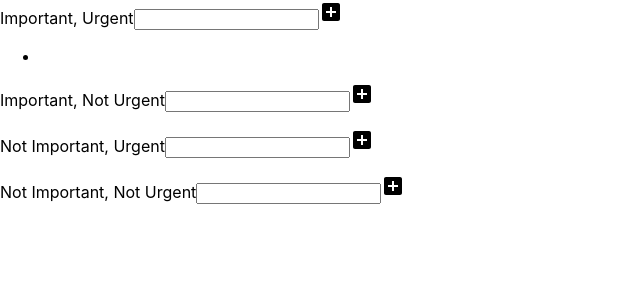
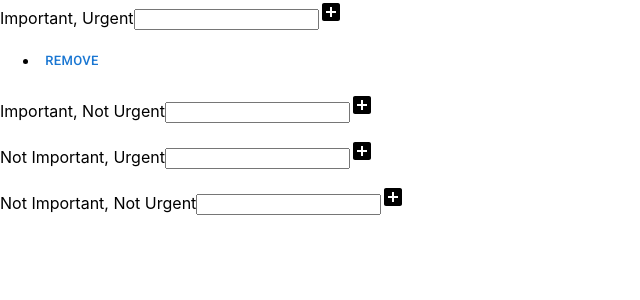
Before and after one commit to mgnjn/eisenhower, a React (Create React App) app: page / in a window 1280 px wide. Both pictures are taken after a click on the icon 330 px from the left and 12 px from the top of the page. Shown: the top 300 px of the page, without its empty margins (0-640 px from the left). Built offline with nearby package versions, Linux system fonts and the light colour scheme.

Commit message:
Remove functionality

```diff
--- a/package.json
+++ b/package.json
@@ -38,5 +38,8 @@
       "last 1 firefox version",
       "last 1 safari version"
     ]
+  },
+  "devDependencies": {
+    "eslint-plugin-react-hooks": "^4.4.0"
   }
 }
--- a/src/components/Todo.js
+++ b/src/components/Todo.js
@@ -1,7 +1,24 @@
-import React from "react";
+import React, { useState } from "react";
 
-function Todo({ todo }) {
-  return <li>{todo.text}</li>;
+import { Button } from "@mui/material";
+function Todo({ todo, removeTodo }) {
+  return (
+    <>
+      <li>
+        {todo.text}
+        <Button
+          size="small"
+          variant="text"
+          onClick={() => {
+            removeTodo(todo.id);
+          }}
+        >
+          Remove
+        </Button>
+        <br></br>
+      </li>
+    </>
+  );
 }
 
 export default Todo;
--- a/src/components/TodoForm.js
+++ b/src/components/TodoForm.js
@@ -5,7 +5,6 @@ import { useState } from "react";
 import TodoList from "./TodoList";
 
 function TodoForm({ type }) {
-  const [index, setIndex] = useState(0);
   const [todos, setTodos] = useState([]);
   const [input, setInput] = useState("");
 
@@ -14,16 +13,18 @@ function TodoForm({ type }) {
   };
 
   const addTodo = (e) => {
-    e.preventDefault();
-
+    const id = Date.now();
     const newTodo = Object.assign({
-      key: Date.now(),
+      key: id,
+      id: id,
       text: input,
       checked: false,
-      delete: false,
+      deleted: false,
     });
 
     setTodos((todos) => [...todos, newTodo]);
+
+    e.preventDefault();
   };
 
   return (
@@ -39,7 +40,7 @@ function TodoForm({ type }) {
           <AddBoxIcon onClick={(e) => addTodo(e)} />
         </form>
       </div>
-      <div>{<TodoList todos={todos} />}</div>
+      <div>{<TodoList todos={todos} setTodos={setTodos} />}</div>
     </>
   );
 }
--- a/src/components/TodoList.js
+++ b/src/components/TodoList.js
@@ -1,13 +1,17 @@
-import React from "react";
+import React, { useState } from "react";
 import Todo from "./Todo";
 
-function TodoList({ todos }) {
+function TodoList({ todos, setTodos }) {
+  const removeTodo = (id) => {
+    const newTodos = todos.filter((todo) => todo.id !== id);
+    setTodos(Object.assign([], newTodos));
+  };
   return (
     <>
       {
         <ul>
           {todos.map((todo) => {
-            return <Todo todo={todo} />;
+            return <Todo todo={todo} key={todo.id} removeTodo={removeTodo} />;
           })}
         </ul>
       }
```
Also changed, not shown: .eslintrc.json (added).
